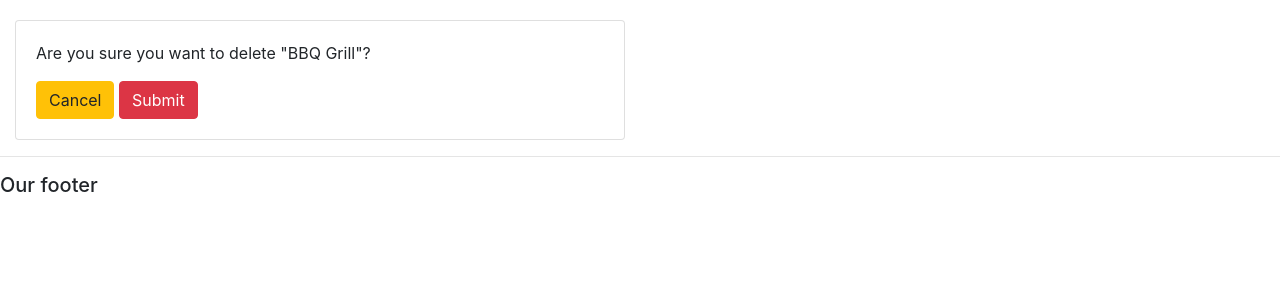
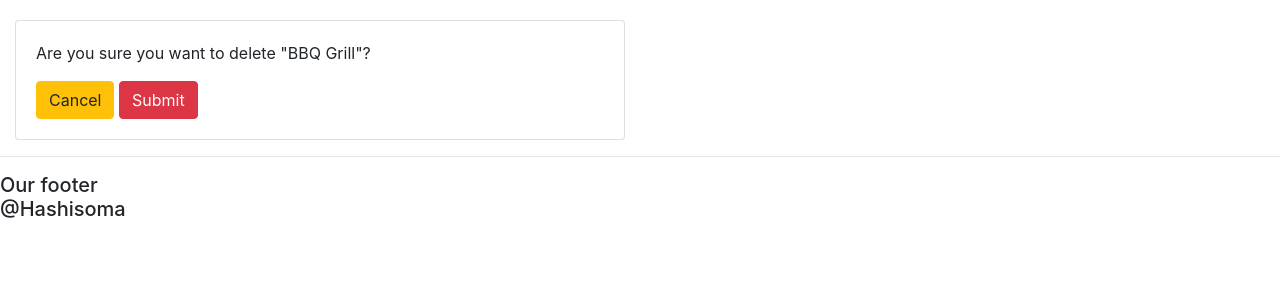
Before and after one commit to 254Davidhashisoma/Django-2, a Django app: page /delete_order/17/ in a window 1280 px wide. Shown: the part 190-490 px from the top of the page. Run offline with Django 3.2, Linux system fonts and the light colour scheme; a user stored in the database is signed in; data comes from the database, SQL or seed files in the repository; parts of the project's set-up code (start-up, migrations or seed data) failed here and were passed over; some libraries are stand-ins or nearby versions.

Commit message:
styl template and debug DIR

```diff
--- a/crm1/accounts/templates/accounts/main.html
+++ b/crm1/accounts/templates/accounts/main.html
@@ -19,7 +19,8 @@
 	{% endblock %}
     </div>
 	<hr>
-	<h5>Our footer</h5>
+	<h5>Our footer <br> @Hashisoma
+	</h5>
 
 </body>
 
```
